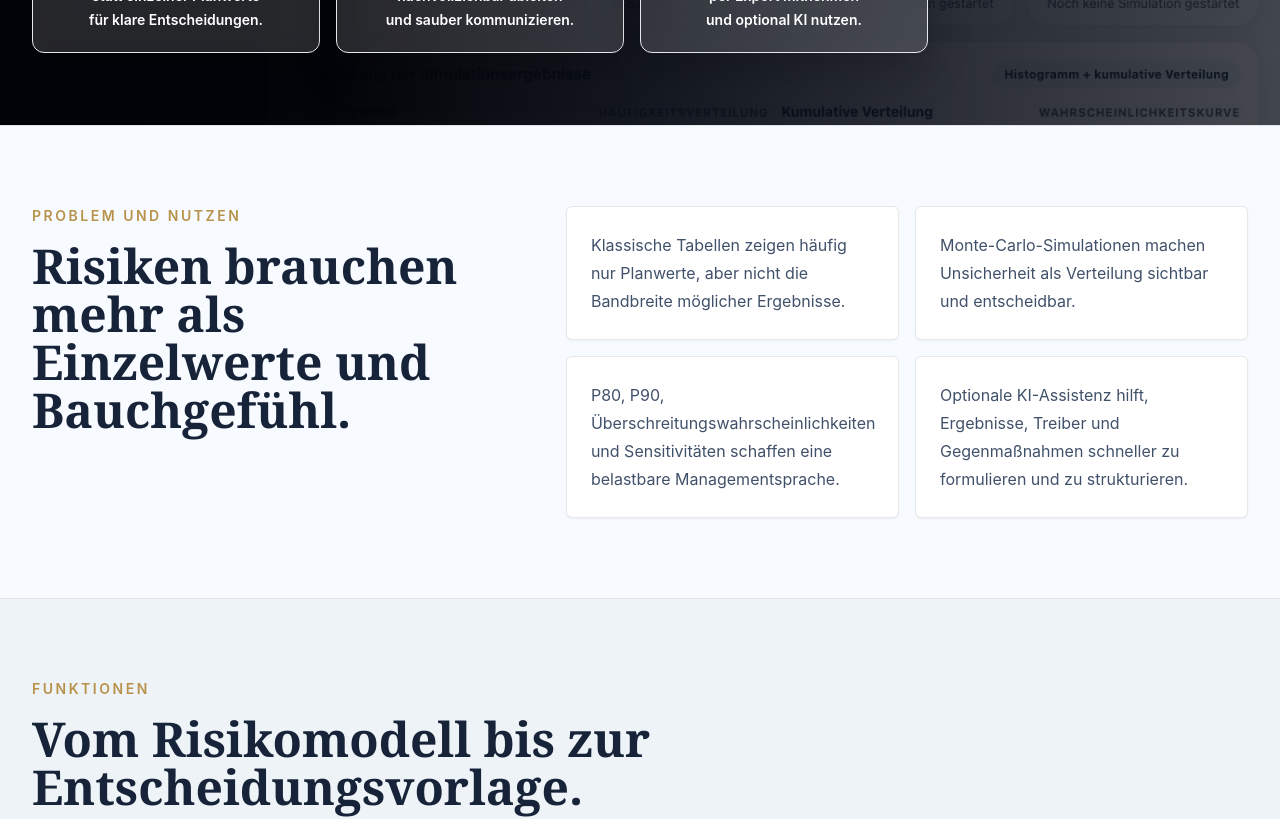
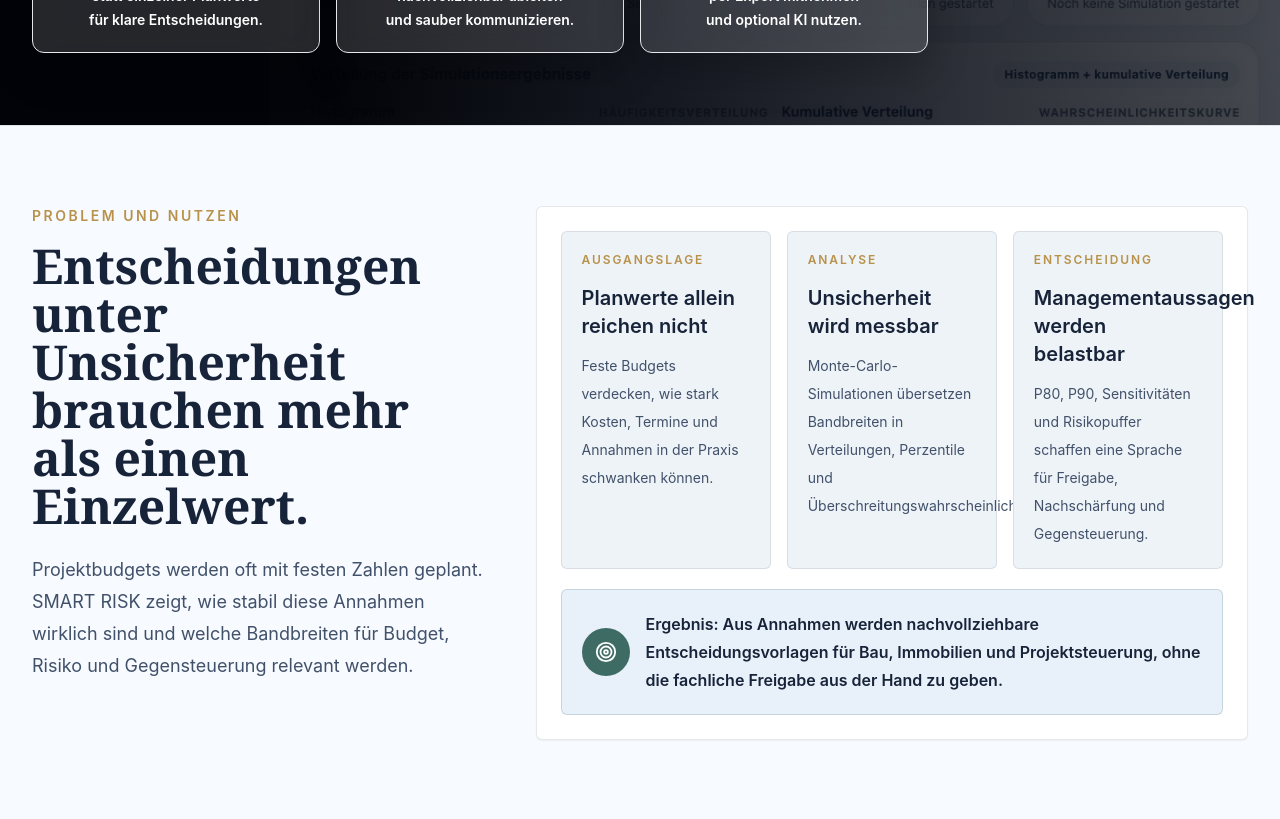
Before and after one commit to BM1964-25/SMART-RISK-Monte-Carlo-Simulation-Landingpage, a React (Vite) app: page / in a window 1280 px wide. Shown: the part 960-1779 px from the top of the page. Built offline with nearby package versions, Linux system fonts and the light colour scheme.

Commit message:
Elevate problem and value section

```diff
--- a/src/App.tsx
+++ b/src/App.tsx
@@ -358,29 +358,65 @@ function App() {
       </section>
 
       <section className="border-y border-ink/10 bg-ivory">
-        <div className="mx-auto grid max-w-7xl gap-10 px-5 py-20 sm:px-8 lg:grid-cols-[0.84fr_1.16fr]">
-          <div>
+        <div className="mx-auto grid max-w-7xl items-start gap-12 px-5 py-20 sm:px-8 lg:grid-cols-[0.78fr_1.22fr]">
+          <div className="lg:sticky lg:top-28">
             <p className="text-sm font-semibold uppercase tracking-[0.18em] text-gold">
               Problem und Nutzen
             </p>
             <h2 className="mt-4 font-serif text-4xl font-semibold leading-tight sm:text-5xl">
-              Risiken brauchen mehr als Einzelwerte und Bauchgefühl.
+              Entscheidungen unter Unsicherheit brauchen mehr als einen Einzelwert.
             </h2>
+            <p className="mt-6 text-lg leading-8 text-graphite">
+              Projektbudgets werden oft mit festen Zahlen geplant. SMART RISK
+              zeigt, wie stabil diese Annahmen wirklich sind und welche
+              Bandbreiten für Budget, Risiko und Gegensteuerung relevant werden.
+            </p>
           </div>
-          <div className="grid gap-4 sm:grid-cols-2">
-            {[
-              "Klassische Tabellen zeigen häufig nur Planwerte, aber nicht die Bandbreite möglicher Ergebnisse.",
-              "Monte-Carlo-Simulationen machen Unsicherheit als Verteilung sichtbar und entscheidbar.",
-              "P80, P90, Überschreitungswahrscheinlichkeiten und Sensitivitäten schaffen eine belastbare Managementsprache.",
-              "Optionale KI-Assistenz hilft, Ergebnisse, Treiber und Gegenmaßnahmen schneller zu formulieren und zu strukturieren.",
-            ].map((item) => (
-              <div
-                key={item}
-                className="rounded-md border border-ink/10 bg-white p-6 text-base leading-7 text-graphite shadow-sm"
-              >
-                {item}
+          <div className="rounded-md border border-ink/10 bg-white p-5 shadow-sm sm:p-6">
+            <div className="grid gap-4 lg:grid-cols-3">
+              {[
+                {
+                  label: "Ausgangslage",
+                  title: "Planwerte allein reichen nicht",
+                  text: "Feste Budgets verdecken, wie stark Kosten, Termine und Annahmen in der Praxis schwanken können.",
+                },
+                {
+                  label: "Analyse",
+                  title: "Unsicherheit wird messbar",
+                  text: "Monte-Carlo-Simulationen übersetzen Bandbreiten in Verteilungen, Perzentile und Überschreitungswahrscheinlichkeiten.",
+                },
+                {
+                  label: "Entscheidung",
+                  title: "Managementaussagen werden belastbar",
+                  text: "P80, P90, Sensitivitäten und Risikopuffer schaffen eine Sprache für Freigabe, Nachschärfung und Gegensteuerung.",
+                },
+              ].map(({ label, title, text }) => (
+                <article
+                  key={title}
+                  className="rounded-md border border-ink/10 bg-paper p-5"
+                >
+                  <p className="text-xs font-semibold uppercase tracking-[0.16em] text-gold">
+                    {label}
+                  </p>
+                  <h3 className="mt-4 text-xl font-semibold leading-7">
+                    {title}
+                  </h3>
+                  <p className="mt-3 text-sm leading-7 text-graphite">
+                    {text}
+                  </p>
+                </article>
+              ))}
+            </div>
+            <div className="mt-5 grid gap-4 rounded-md border border-sage/20 bg-[#e8f0fa] p-5 sm:grid-cols-[auto_1fr] sm:items-center">
+              <div className="flex h-12 w-12 items-center justify-center rounded-full bg-sage text-white">
+                <Target size={22} aria-hidden="true" />
               </div>
-            ))}
+              <p className="text-base font-semibold leading-7 text-ink">
+                Ergebnis: Aus Annahmen werden nachvollziehbare
+                Entscheidungsvorlagen für Bau, Immobilien und Projektsteuerung,
+                ohne die fachliche Freigabe aus der Hand zu geben.
+              </p>
+            </div>
           </div>
         </div>
       </section>
```
